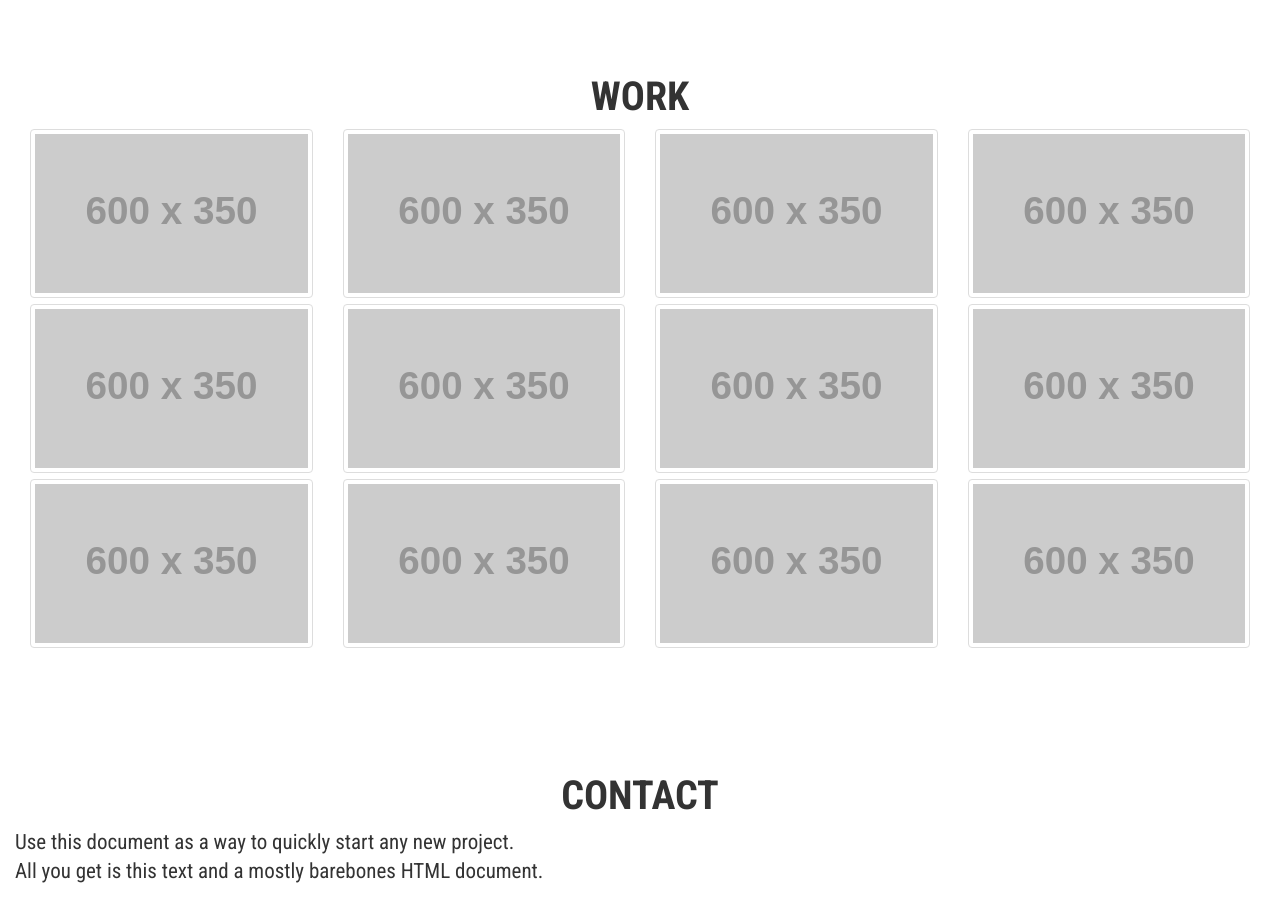
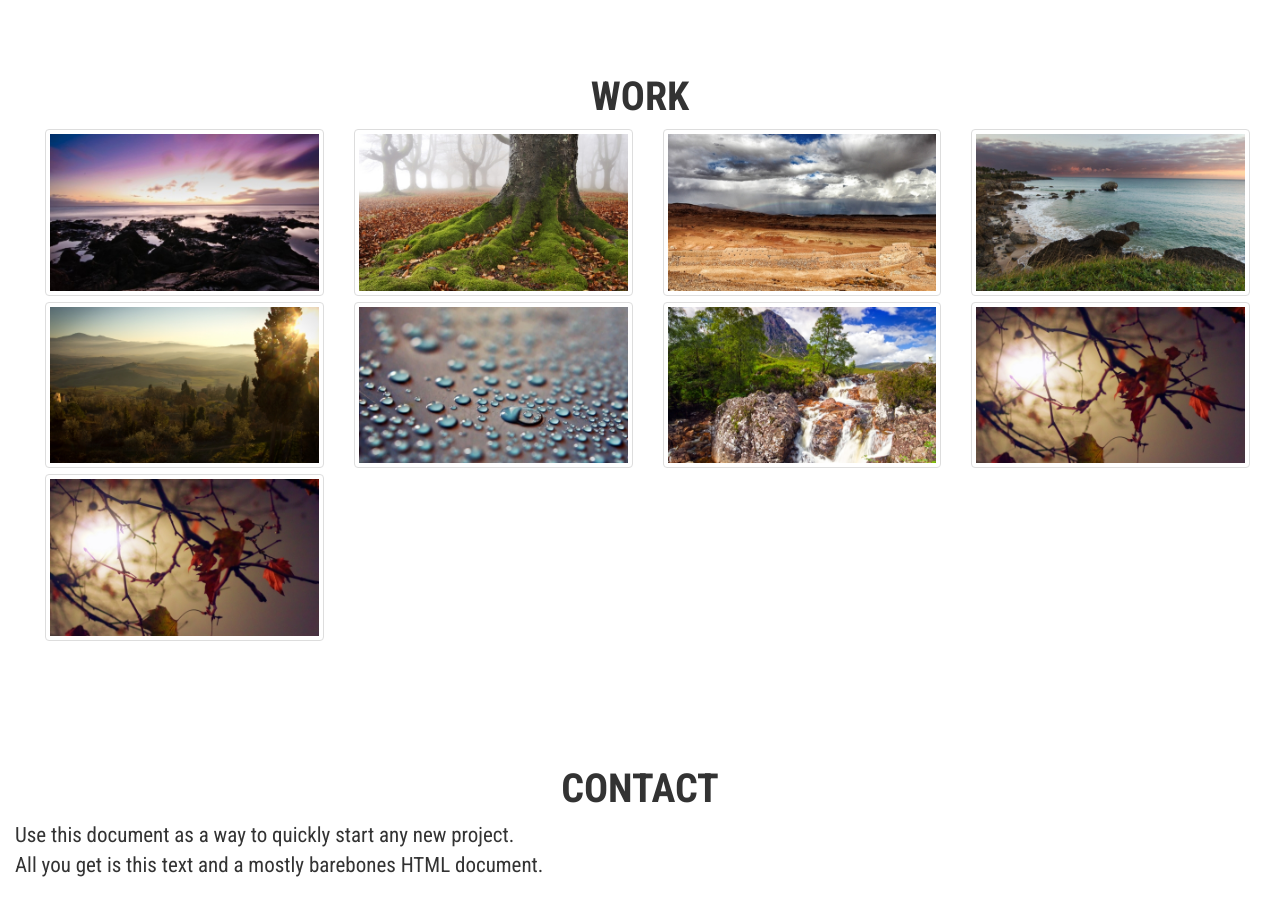
Before and after one commit to iishasmall/angular-bootstrap-one-page-1, a website: page app/index.html in a window 1280 px wide. Shown: the part 1240-2137 px from the top of the page. Drawn offline with nearby package versions, Linux system fonts and the light colour scheme; some packages are replaced by stand-ins of ours; placeholder pictures from the web are drawn by us.

Commit message:
added json file for images

```diff
--- /dev/null
+++ b/app/data/gallery.json
@@ -0,0 +1,57 @@
+[
+  {
+            "src":"images/image01.jpg",
+            "title":"Image1"
+
+  },
+
+  {
+            "src":"images/image02.jpg",
+            "title":"Image2"
+
+  },
+
+  {
+            "src":"images/image03.jpg",
+            "title":"Image3"
+
+  },
+
+  {
+            "src":"images/image04.jpg",
+            "title":"Image4"
+
+  },
+
+
+  {
+            "src":"images/image05.jpg",
+            "title":"Image5"
+
+  },
+
+
+  {
+            "src":"images/image06.jpg",
+            "title":"Image6"
+
+  },
+
+  {
+            "src":"images/image07.jpg",
+            "title":"Image7"
+
+  },
+  {
+            "src":"images/image08.jpg",
+            "title":"Image8"
+
+  },
+
+  {
+            "src":"images/image08.jpg",
+            "title":"Image9"
+
+  }
+
+]
--- a/app/modules/work/work-component.js
+++ b/app/modules/work/work-component.js
@@ -10,28 +10,30 @@ workSection.component('workSection',{
 
 		var self = this;
 		self.modalImg;
-		 $scope.thumbnnailBtn = function (thumb){
-		 	console.log(thumb+" - this is my thumb");
-					//$('.modal-body').empty();
-		  	var title = $(this).parent('a').attr("title");
-		  	$('.modal-title').html(title);
+		self.modalTitle;
+
+		$http.get('data/gallery.json').then(function (response) {
+                          self.images = response.data;
+
+
+         });
+
+		 $scope.thumbnnailBtn = function (thumb,title){
+
+			self.modalTitle = title;
+
+		  	$('.modal-title').html(self.modalTitle);
 		  	$($(this).parents('div').html()).appendTo('.modal-body');
 		  	$('#myModal').modal({show:true});
 
 		  	self.modalImg = thumb;
 
+
+
+
 		}
 
-/*
-		$(document).ready(function() {
-$('.thumbnail').click(function(){
-      $('.modal-body').empty();
-  	var title = $(this).parent('a').attr("title");
-  	$('.modal-title').html(title);
-  	$($(this).parents('div').html()).appendTo('.modal-body');
-  	$('#myModal').modal({show:true});
-});
-});*/
+
 
 	}
 
--- a/app/modules/work/work.template.html
+++ b/app/modules/work/work.template.html
@@ -4,19 +4,12 @@
          <div class="" id="work-element">
          <!-- <div class="animation-element slide-right" id="work-element"> -->
         <h1 class="header">Work</h1>
+        <ul class="portfolio-padding">
+        <li ng-repeat="image in $ctrl.images" class="col-lg-3 col-sm-4 col-xs-6">
 
-          <div class="col-lg-3 col-sm-4 col-xs-6"><!-- <a title="Image 1" > --><img class="thumbnail img-responsive" ng-src="//placehold.it/600x350" ng-click="thumbnnailBtn('//placehold.it/600x350')"><!-- </a> --></div>
-      <div class="col-lg-3 col-sm-4 col-xs-6"><a title="Image 2"  ng-click="thumbnnailBtn('//placehold.it/600x350/2255EE')""><img class="thumbnail img-responsive" src="//placehold.it/600x350/2255EE"></a></div>
-      <div class="col-lg-3 col-sm-4 col-xs-6"><a title="Image 3" ng-click="thumbnnailBtn('//placehold.it/600x350/449955/FFF')"><img class="thumbnail img-responsive" src="//placehold.it/600x350/449955/FFF"></a></div>
-      <div class="col-lg-3 col-sm-4 col-xs-6"><a title="Image 4" ng-click="thumbnnailBtn('//placehold.it/600x350/992233')"><img class="thumbnail img-responsive" src="//placehold.it/600x350/992233"></a></div>
-      <div class="col-lg-3 col-sm-4 col-xs-6"><a title="Image 5" ng-click="thumbnnailBtn('//placehold.it/600x350/2255EE')"><img class="thumbnail img-responsive" src="//placehold.it/600x350/2255EE"></a></div>
-      <div class="col-lg-3 col-sm-4 col-xs-6"><a title="Image 6" ng-click="thumbnnailBtn('//placehold.it/600x350/449955/FFF')"><img class="thumbnail img-responsive" src="//placehold.it/600x350/449955/FFF"></a></div>
-      <div class="col-lg-3 col-sm-4 col-xs-6"><a title="Image 8" ng-click="thumbnnailBtn('//placehold.it/600x350/777')"><img class="thumbnail img-responsive" src="//placehold.it/600x350/777"></a></div>
-      <div class="col-lg-3 col-sm-4 col-xs-6"><a title="Image 9" ng-click="thumbnnailBtn('//placehold.it/600x350/992233')"><img class="thumbnail img-responsive" src="//placehold.it/600x350/992233"></a></div>
-      <div class="col-lg-3 col-sm-4 col-xs-6"><a title="Image 10" ng-click="thumbnnailBtn('//placehold.it/600x350/EEE')"><img class="thumbnail img-responsive" src="//placehold.it/600x350/EEE"></a></div>
-      <div class="col-lg-3 col-sm-4 col-xs-6"><a title="Image 11" ng-click="thumbnnailBtn('//placehold.it/600x350/449955/FFF')"><img class="thumbnail img-responsive" src="//placehold.it/600x350/449955/FFF"></a></div>
-      <div class="col-lg-3 col-sm-4 col-xs-6"><a title="Image 12" ng-click="thumbnnailBtn('//placehold.it/600x350/DDD')"><img class="thumbnail img-responsive" src="//placehold.it/600x350/DDD"></a></div>
-      <div class="col-lg-3 col-sm-4 col-xs-6"><a title="Image 13" ng-click="thumbnnailBtn('//placehold.it/600x350/992233')"><img class="thumbnail img-responsive" src="//placehold.it/600x350/992233"></a></div>
+       <img class="thumbnail img-responsive" ng-src="{{image.src}}" ng-click="thumbnnailBtn(image.src,image.title)">
+        </li>
+        </ul>
 
 
       <div tabindex="-1" class="modal fade" id="myModal" role="dialog">
@@ -24,12 +17,12 @@
   <div class="modal-content">
     <div class="modal-header">
     <button class="close" type="button" data-dismiss="modal">×</button>
-    <h3 class="modal-title">Heading</h3>
+    <h3 class="modal-title">{{$ctrl.modalTitle}}</h3>
   </div>
-  <div class="modal-body" style="background:red">
+  <div class="modal-body">
 
     <img class="thumbnail img-responsive" ng-src="{{$ctrl.modalImg}}">
-    }
+
   </div>
   <div class="modal-footer">
     <button class="btn btn-default" data-dismiss="modal">Close</button>
--- a/src/scss/imports/_work-styles.scss
+++ b/src/scss/imports/_work-styles.scss
@@ -2,3 +2,12 @@
 
 .modal-dialog {width:600px;}
 .thumbnail {margin-bottom:6px;}
+
+li{
+	list-style:none;
+}
+
+
+.portfolio-padding{
+	padding-left:15px;
+}
```
Also changed, not shown: app/modules/skills/skills.template.html (+1 -1 lines), app/css/styles.css, app/images/image01.jpg (added), app/images/image02.jpg (added), app/images/image03.jpg (added), app/images/image04.jpg (added), app/images/image05.jpg (added), app/images/image06.jpg (added), app/images/image07.jpg (added), app/images/image08.jpg (added), 1 other file.
